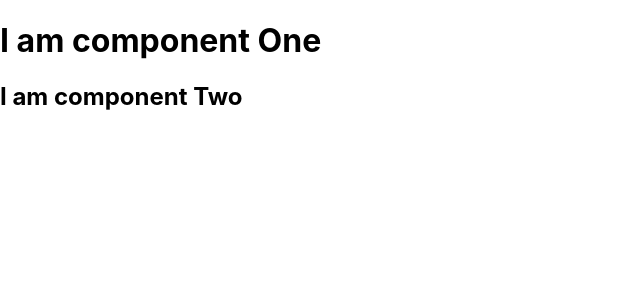
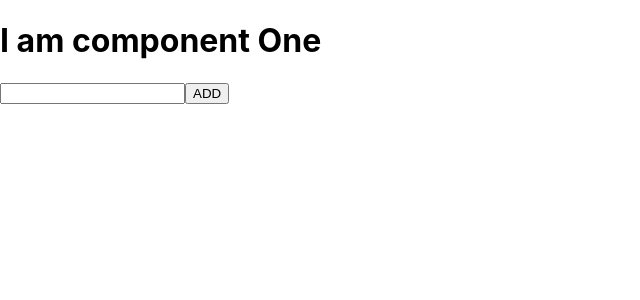
Before and after one commit to Apoorav07/FSWD-Course, a React (Create React App) app in the folder my-app/: page / in a window 1280 px wide. Shown: the top 300 px of the page, without its empty margins (0-640 px from the left). Built offline with nearby package versions, Linux system fonts and the light colour scheme.

Commit message:
redux basics

```diff
--- a/my-app/package.json
+++ b/my-app/package.json
@@ -11,6 +11,7 @@
     "react-redux": "^8.0.2",
     "react-scripts": "5.0.1",
     "redux": "^4.2.0",
+    "redux-devtools-extension": "^2.13.9",
     "web-vitals": "^2.1.4"
   },
   "scripts": {
--- a/my-app/src/components/Two.js
+++ b/my-app/src/components/Two.js
@@ -1,12 +1,23 @@
-import { useSelector } from "react-redux";
-
+import { useDispatch,useSelector } from "react-redux";
+import { useState } from "react";
 
 const Two = ()=>{
-  const state = useSelector(state => state)
-  console.log(state)
+  const [product,setproduct] = useState('')
+  // const state = useSelector(state => state.categories)
+  const dispatch = useDispatch()
+
+  const handlesubmit=() =>{
+    const action = {
+      type:"ADD_PRODUCT",
+      payload:product
+    }
+   dispatch(action)
+  }
+
   return(
     <div>
-      <h2>I am component Two</h2>
+      <input type= 'text' onChange={(e)=>{setproduct(e.target.value)}} ></input>
+      <button onClick={handlesubmit}>ADD</button>
     </div>
   );
 }
--- a/my-app/src/index.js
+++ b/my-app/src/index.js
@@ -5,8 +5,9 @@ import App from './App';
 import { createStore } from 'redux';
 import reducer from './reducer/reducer';
 import { Provider } from 'react-redux';
+import {composeWithDevTools} from 'redux-devtools-extension'
 
-const store = createStore(reducer)
+const store = createStore(reducer,{products : ['iphone11','iphone 12','iphone13'],categories:['mobiles','bands','covers']},composeWithDevTools())
 
 const root = ReactDOM.createRoot(document.getElementById('root'));
 root.render(
--- a/my-app/src/reducer/reducer.js
+++ b/my-app/src/reducer/reducer.js
@@ -1,16 +1,13 @@
-const initState = [
-  {password:"something"},
-  {password:"sometggggggghing"},
-  {password:"somethggging"}
-]
 
 
 
 
-const reducer = (state = initState,action) =>{
-   switch (action.type){
-    case 'ADD_DATA':
-      return [...state,action.payload]
+const reducer = (state = {},action) =>{
+  const {type,payload} = action
+   switch (type){
+   case "ADD_PRODUCT":
+    const {products} = state
+    return {...state,products:[...products,payload]}
     default:
       return state
    }
```
Also changed, not shown: 1 other file (tests, documents, lock files or other folders).
